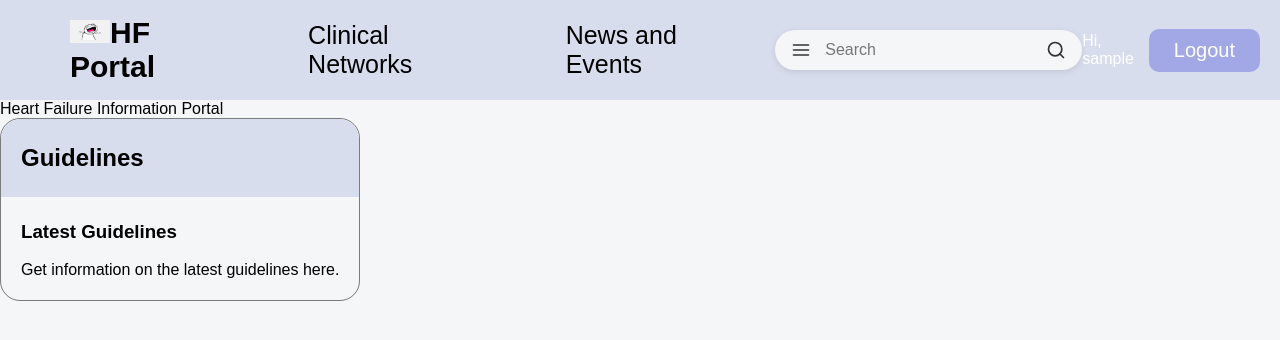
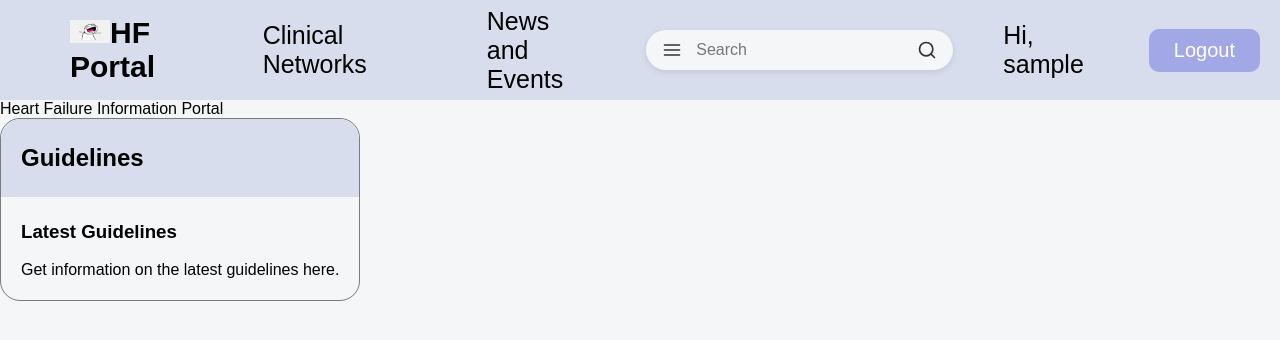
Before and after one commit to 2026-s1-o1a/hf-information-portal, a React (Vite) app: page / in a window 1280 px wide. Shown: the top 340 px of the page. Built offline with nearby package versions, Linux system fonts and the light colour scheme; sample sign-in values are in the browser's storage.

Commit message:
Add profile navigation to username

```diff
--- a/src/components/Navbar.tsx
+++ b/src/components/Navbar.tsx
@@ -51,7 +51,9 @@ function Navbar({ user, setUser }: Props) {
       <div className={styles.navbarRight}>
         {user ? (
           <>
-            <span>Hi, {user.username}</span>
+            <Link to="/profile">
+              <span>Hi, {user.username}</span>
+            </Link>
             <button className={styles.signin} onClick={handleLogout}>
               Logout
             </button>
```
